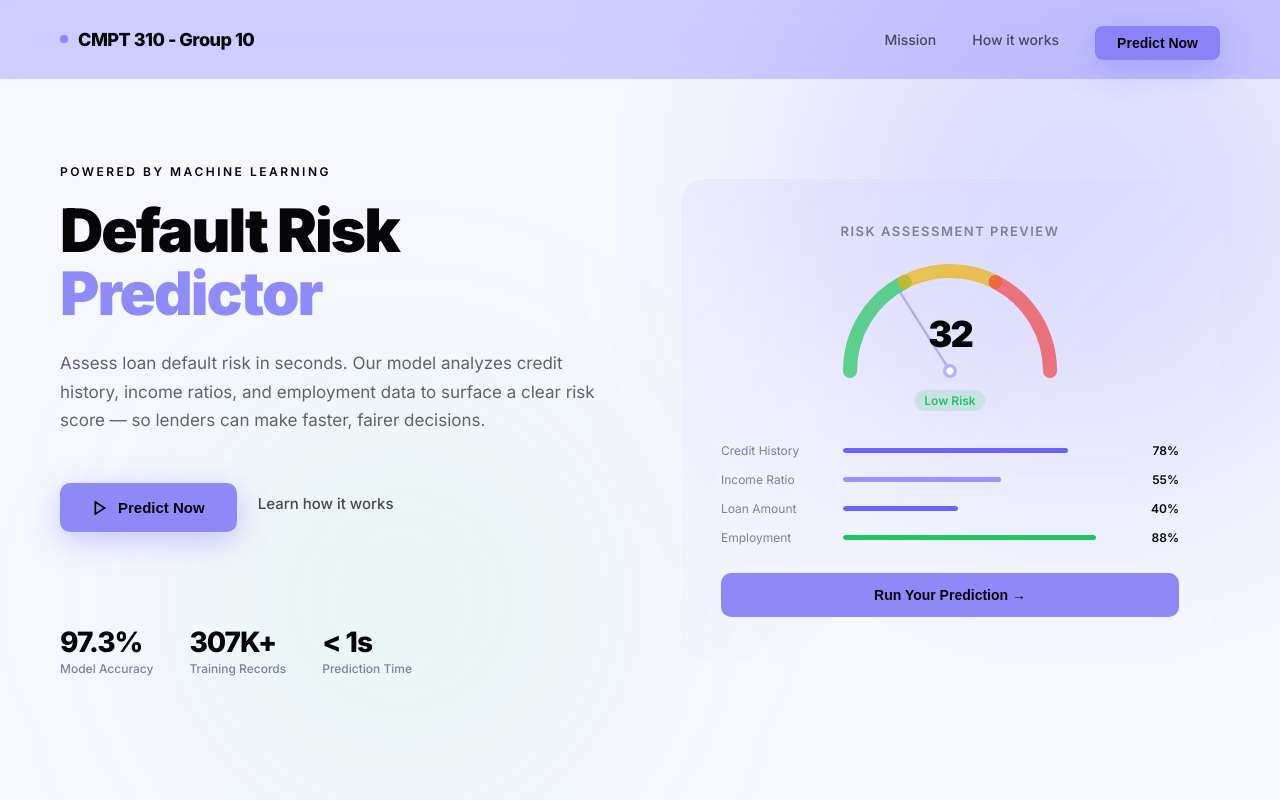
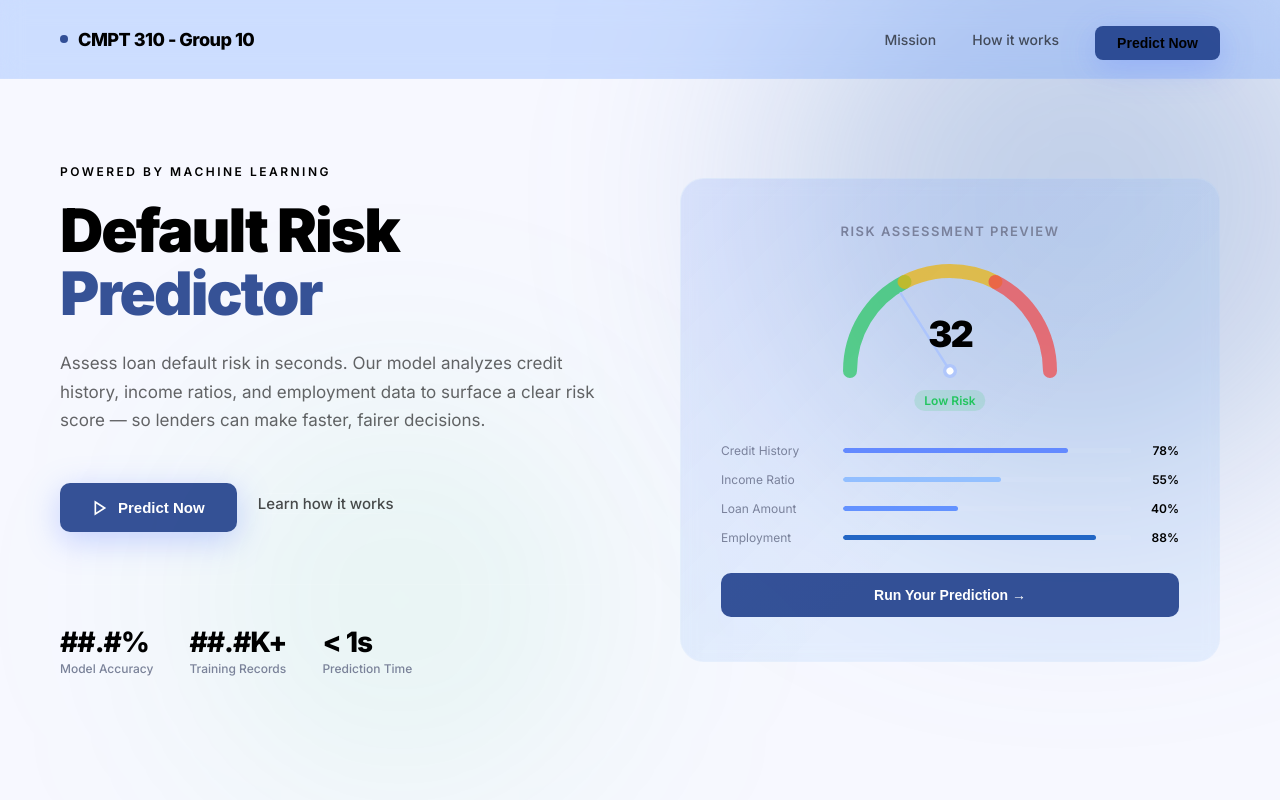
Before and after one commit to hoyongj/home-credit-risk-app, a React (Vite) app in the folder front/: page / in a window 1280 px wide. Shown: the top 800 px of the page. Built offline with nearby package versions, Linux system fonts and the light colour scheme; no server answers.

Commit message:
changed colour theme to blue

```diff
--- a/front/src/LandingPage.jsx
+++ b/front/src/LandingPage.jsx
@@ -13,12 +13,12 @@ const styles = `
   :root {
     --navy:   #F7F8FF;
     --navy2:  #2E3F7F;
-    --accent: #827cf8e2; //#6C63FF
-    --accent2: #9B93FF;
+    --accent: #1d3c89e2; //#6C63FF
+    --accent2: #93b3ff;
     --surf:   #060608; //  #F7F8FF
     --dark:   #0D1424;
     --muted:  #7A8299;
-    --white:  #060608;
+    --black:  #060608;
     --green:  #22C55E;
     --yellow: #EAB308;
     --red:    #EF4444;
@@ -39,7 +39,7 @@ const styles = `
     position: fixed; top: 0; left: 0; right: 0; z-index: 100;
     display: flex; align-items: center; justify-content: space-between;
     padding: 18px 60px;
-    background: rgba(107, 99, 255, 0.29);
+    background: rgba(99, 156, 255, 0.29);
     backdrop-filter: blur(12px);
     border-bottom: 1px solid rgba(255,255,255,0.07);
   }
@@ -54,7 +54,7 @@ const styles = `
     animation: lp-pulse 2s ease-in-out infinite;
   }
   @keyframes lp-pulse {
-    0%, 100% { box-shadow: 0 0 0 0 rgba(108,99,255,0.6); }
+    0%, 100% { box-shadow: 0 0 0 0 rgba(110, 138, 208, 0.6); }
     50%       { box-shadow: 0 0 0 6px rgba(108,99,255,0); }
   }
   .lp-nav-links {
@@ -72,7 +72,7 @@ const styles = `
     border-radius: 8px !important;
     font-weight: 600 !important;
   }
-  .lp-nav-cta:hover { background: #574fff !important; }
+  .lp-nav-cta:hover { background: #628efd !important; }
 
   /* HERO */
   .lp-hero {
@@ -87,7 +87,7 @@ const styles = `
   }
   .lp-blob-1 {
     width: 600px; height: 600px;
-    background: rgba(108,99,255,0.18);
+    background: rgba(77, 120, 184, 0.31);
     top: -100px; right: -100px;
   }
   .lp-blob-2 {
@@ -120,16 +120,16 @@ const styles = `
 
   .lp-btn-primary {
     display: inline-flex; align-items: center; gap: 10px;
-    background: var(--accent); color: var(--white);
+    background: var(--accent); color: "white";
     padding: 16px 32px; border-radius: 10px;
     font-size: 15px; font-weight: 700;
     border: none; cursor: pointer; text-decoration: none;
     transition: background 0.2s, transform 0.15s, box-shadow 0.2s;
-    box-shadow: 0 8px 32px rgba(108,99,255,0.35); //rgba(108,99,255,0.35)
+    box-shadow: 0 8px 32px rgba(99, 133, 255, 0.35); //rgba(108,99,255,0.35)
   }
   .lp-btn-primary:hover {
-    background: #574fff; transform: translateY(-2px);
-    box-shadow: 0 12px 40px rgba(108,99,255,0.5);
+    background: #628efd; transform: translateY(-2px);
+    box-shadow: 0 12px 40px rgba(99, 148, 255, 0.5);
   }
   .lp-btn-ghost {
     display: inline-flex; align-items: center; gap: 8px;
@@ -155,7 +155,7 @@ const styles = `
 
   /* GAUGE CARD */
   .lp-gauge-card {
-    background: rgba(255,255,255,0.04);
+    background: rgba(130, 178, 246, 0.15);
     border: 1px solid rgba(255,255,255,0.09);
     border-radius: 24px; padding: 44px 40px;
     display: flex; flex-direction: column; align-items: center;
@@ -207,13 +207,13 @@ const styles = `
 
   .lp-gauge-btn {
     margin-top: 28px; width: 100%;
-    background: var(--accent); color: var(--white);
+    background: var(--accent); color: "white";
     padding: 14px; border-radius: 10px;
     font-size: 14px; font-weight: 700;
     border: none; cursor: pointer; text-align: center;
     transition: background 0.2s, transform 0.15s; text-decoration: none; display: block;
   }
-  .lp-gauge-btn:hover { background: #574fff; transform: translateY(-1px); }
+  .lp-gauge-btn:hover { background: #4f87ff; transform: translateY(-1px); }
 
   /* HOW IT WORKS */
   .lp-how-bg { background: rgb(255, 255, 255); }
@@ -237,10 +237,10 @@ const styles = `
     border-radius: 18px; padding: 36px 32px;
     transition: border-color 0.2s, transform 0.2s;
   }
-  .lp-step-card:hover { border-color: rgba(108,99,255,0.3); transform: translateY(-3px); }
+  .lp-step-card:hover { border-color: rgba(99, 151, 255, 0.3); transform: translateY(-3px); }
   .lp-step-icon {
     width: 48px; height: 48px; border-radius: 12px;
-    background: rgba(108,99,255,0.15);
+    background: rgba(118, 158, 253, 0.26);
     display: flex; align-items: center; justify-content: center;
     margin-bottom: 20px; font-size: 22px;
   }
@@ -249,8 +249,8 @@ const styles = `
 
   /* MISSION */
   .lp-mission-band {
-    background: rgba(108,99,255,0.08);
-    border-top: 1px solid rgba(108,99,255,0.15);
+    background: rgba(99, 156, 255, 0.2);
+    border-top: 1px solid rgba(99, 143, 255, 0.15);
     border-bottom: 1px solid rgba(108,99,255,0.15);
     padding: 80px 60px;
   }
@@ -282,7 +282,7 @@ const styles = `
   }
   .lp-footer-blob {
     position: absolute; width: 500px; height: 500px;
-    background: rgba(108,99,255,0.12); border-radius: 50%;
+    background: rgba(99, 161, 255, 0.24); border-radius: 50%;
     filter: blur(100px);
     top: 50%; left: 50%; transform: translate(-50%, -50%);
     pointer-events: none;
@@ -346,10 +346,10 @@ function RiskGauge({ score = 32 }) {
   const bandLabel = score < 35 ? 'Low Risk' : score < 65 ? 'Medium Risk' : 'High Risk'
 
   const bars = [
-    { label: 'Credit History', val: 78, color: '#6C63FF' },
-    { label: 'Income Ratio',   val: 55, color: '#9B93FF' },
-    { label: 'Loan Amount',    val: 40, color: '#6C63FF' },
-    { label: 'Employment',     val: 88, color: '#22C55E' },
+    { label: 'Credit History', val: 78, color: '#638aff' },
+    { label: 'Income Ratio',   val: 55, color: '#93c0ff' },
+    { label: 'Loan Amount',    val: 40, color: '#6392ff' },
+    { label: 'Employment',     val: 88, color: '#2266c5' },
   ]
 
   return (
@@ -363,8 +363,8 @@ function RiskGauge({ score = 32 }) {
           <path d={arc(120,100,100,63,117)} fill="none" stroke="#EAB308" strokeWidth="14" strokeLinecap="round" opacity="0.7"/>
           <path d={arc(120,100,100,117,180)} fill="none" stroke="#EF4444" strokeWidth="14" strokeLinecap="round" opacity="0.7"/>
           <g className="lp-needle" style={{ transform: `rotate(${animated ? needleDeg : -90}deg)` }}>
-            <line x1="120" y1="100" x2="120" y2="8" stroke="#b1adfc" strokeWidth="2.5" strokeLinecap="round"/>
-            <circle cx="120" cy="100" r="7" fill="#b1adfc" opacity="0.9"/>
+            <line x1="120" y1="100" x2="120" y2="8" stroke="#adc5fc" strokeWidth="2.5" strokeLinecap="round"/>
+            <circle cx="120" cy="100" r="7" fill="#adc5fc" opacity="0.9"/>
             <circle cx="120" cy="100" r="3.5" fill="#FFFF"/>
           </g>
         </svg>
@@ -455,11 +455,11 @@ export default function LandingPage() {
             </div>
             <div className="lp-stats">
               <div>
-                <div className="lp-stat-num">97.3%</div>
+                <div className="lp-stat-num">##.#%</div>
                 <div className="lp-stat-label">Model Accuracy</div>
               </div>
               <div>
-                <div className="lp-stat-num">307K+</div>
+                <div className="lp-stat-num">##.#K+</div>
                 <div className="lp-stat-label">Training Records</div>
               </div>
               <div>
```
